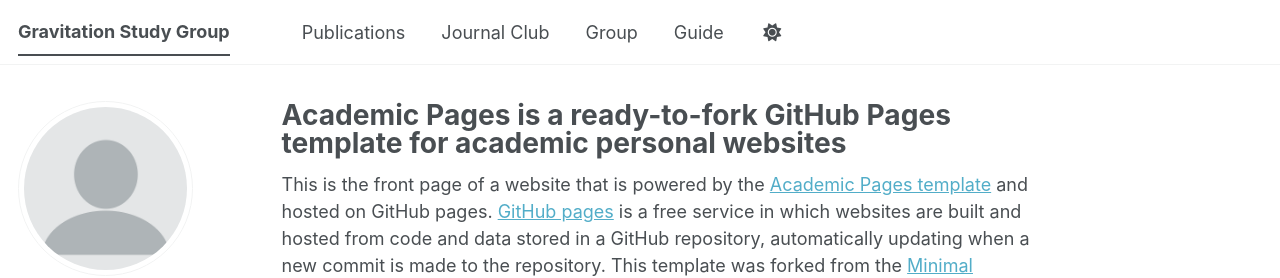
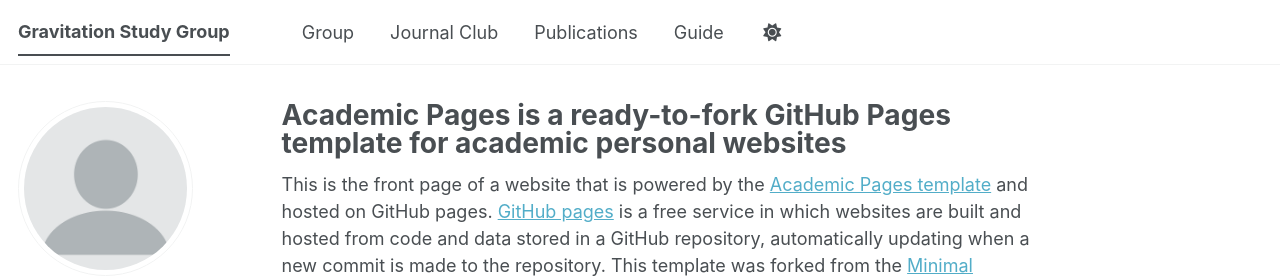
Before and after one commit to gegrav-ufabc/gegrav-ufabc.github.io, a Jekyll site: the page built from _pages/about.md, in a window 1280 px wide. Shown: the top 278 px of the page. Built offline with Jekyll 4.4.1, drawn with Linux system fonts in a browser that asks for light colours; a style sheet for code colours, icons or effects is not loaded; part of the change alters nothing that is shown.

```diff
--- a/_data/navigation.yml
+++ b/_data/navigation.yml
@@ -8,11 +8,14 @@
 #      Markdown formatted page while the second is generated using JSON.
 
 main:
-  - title: "Publications"
-    url: /publications/
+  - title: "Group"
+    url: /year-archive/
 
   - title: "Journal Club"
     url: /talks/
+
+  - title: "Publications"
+    url: /publications/
 
   #- title: "Teaching"
   #  url: /teaching/
@@ -20,8 +23,6 @@ main:
   #- title: "Portfolio"
   #  url: /portfolio/
 
-  - title: "Group"
-    url: /year-archive/
 
   #- title: "CV"
   #  url: /cv/
```
